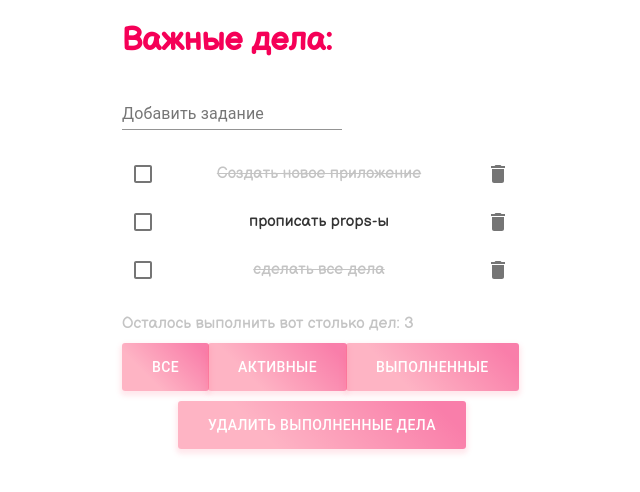
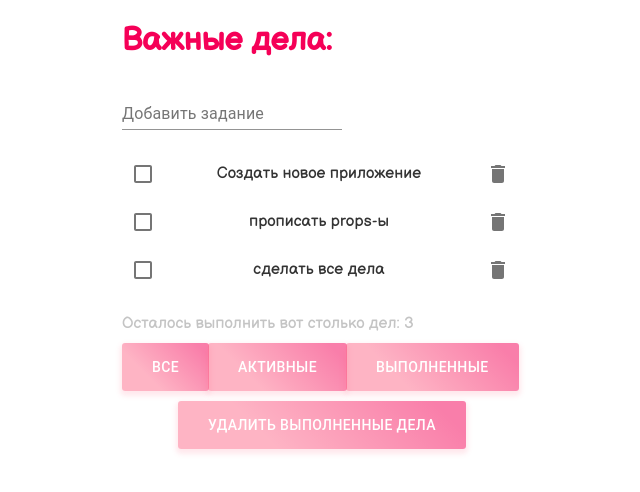
Before and after one commit to WebHeroSchool/AnntodoReact, a React (Create React App) app: page / in a window 1280 px wide. Shown: the top 492 px of the page, without its empty margins (318-958 px from the left). Built offline with nearby package versions, Linux system fonts and the light colour scheme.

Commit message:
Изменение состояния. setState

```diff
--- a/src/components/App/App.js
+++ b/src/components/App/App.js
@@ -9,21 +9,35 @@
 		items: [
 				{
 					value: 'Создать новое приложение',
-					isDone: true
+					isDone: false,
+					id: 1
 				},
 				{
 					value: 'прописать props-ы',
-					isDone: false
+					isDone: false,
+					id: 2
 				},
 				{
 					value: 'сделать все дела',
-					isDone: true
+					isDone: false,
+					id: 3
 				}
 		]
 
 	};
 
-	onClickDone = isDone => console.log(isDone);
+	onClickDone = id => {
+		const newItemList = this.state.items.map(item => {
+			const newItem = { ...item };
+			if (item.id === id) {
+				newItem.isDone = !item.isDone;
+			}
+
+			return newItem;
+		});
+
+		this.setState({ items: newItemList});
+	};
 
 	render() {
 		return (
--- a/src/components/Item/Item.js
+++ b/src/components/Item/Item.js
@@ -5,13 +5,13 @@
 import classnames from 'classnames';
 import styles from './Item.module.css';
 
-const Item = ({ value, isDone, onClickDone }) => (
+const Item = ({ value, isDone, onClickDone, id }) => (
 <div className={styles.wrap}>
 
 	<div>
 		<Checkbox
 			inputProps={{ 'aria-label': 'uncontrolled-checkbox' }}
-			onClick={() => onClickDone(isDone)}
+			onClick={() => onClickDone(id)}
 		/>
     </div>
     <div className={styles.case}>
--- a/src/components/ItemList/ItemList.js
+++ b/src/components/ItemList/ItemList.js
@@ -4,7 +4,12 @@
 
 const ItemList = ({items, onClickDone}) => (<ul className={styles.list}>
 	{items.map(item => <li key={item.value}>
-		<Item value={item.value} isDone={item.isDone} onClickDone={onClickDone} />
+		<Item
+			value={item.value}
+			isDone={item.isDone}
+			id={item.id}
+			onClickDone={onClickDone}
+		/>
 	</li>)}
 </ul>);
 
```
